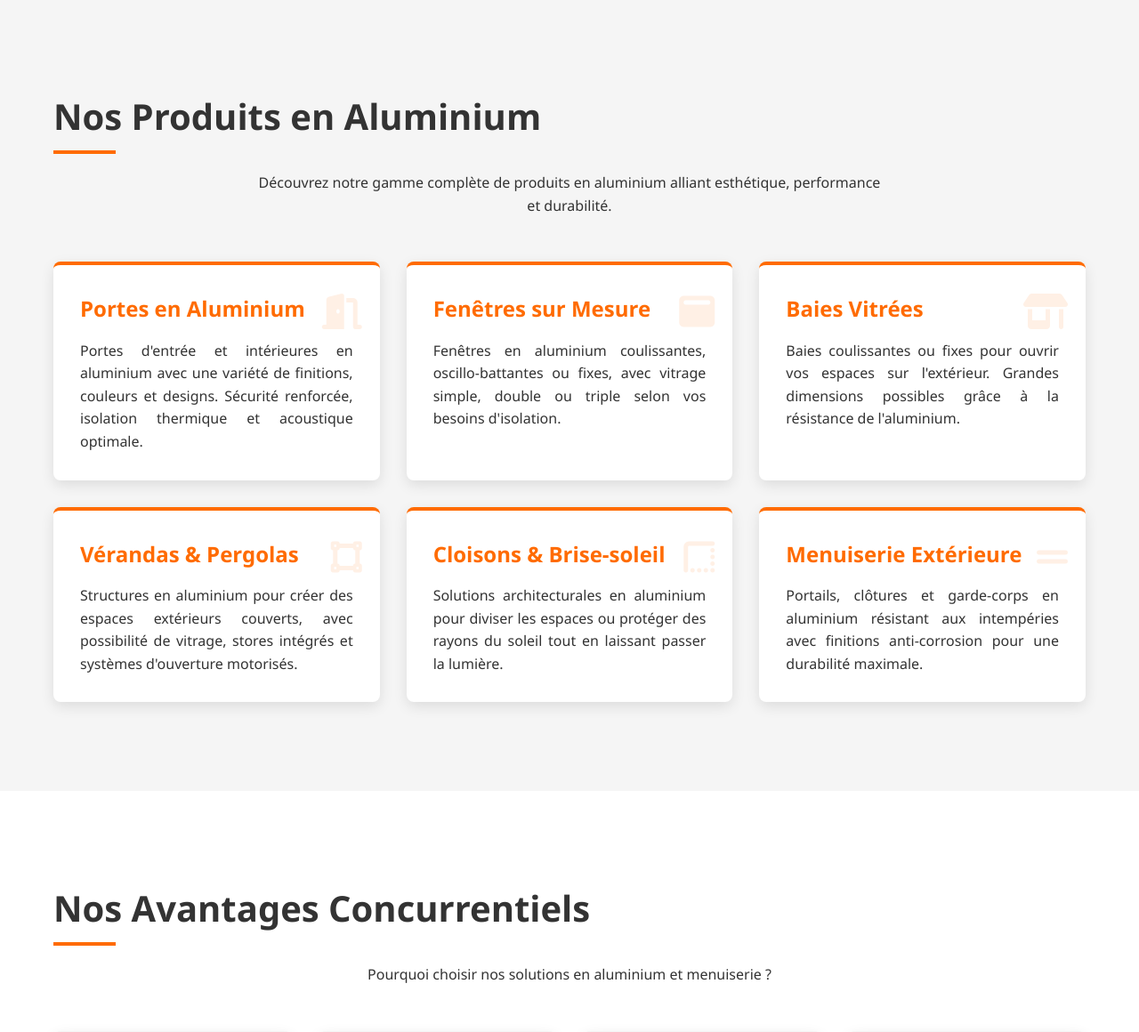
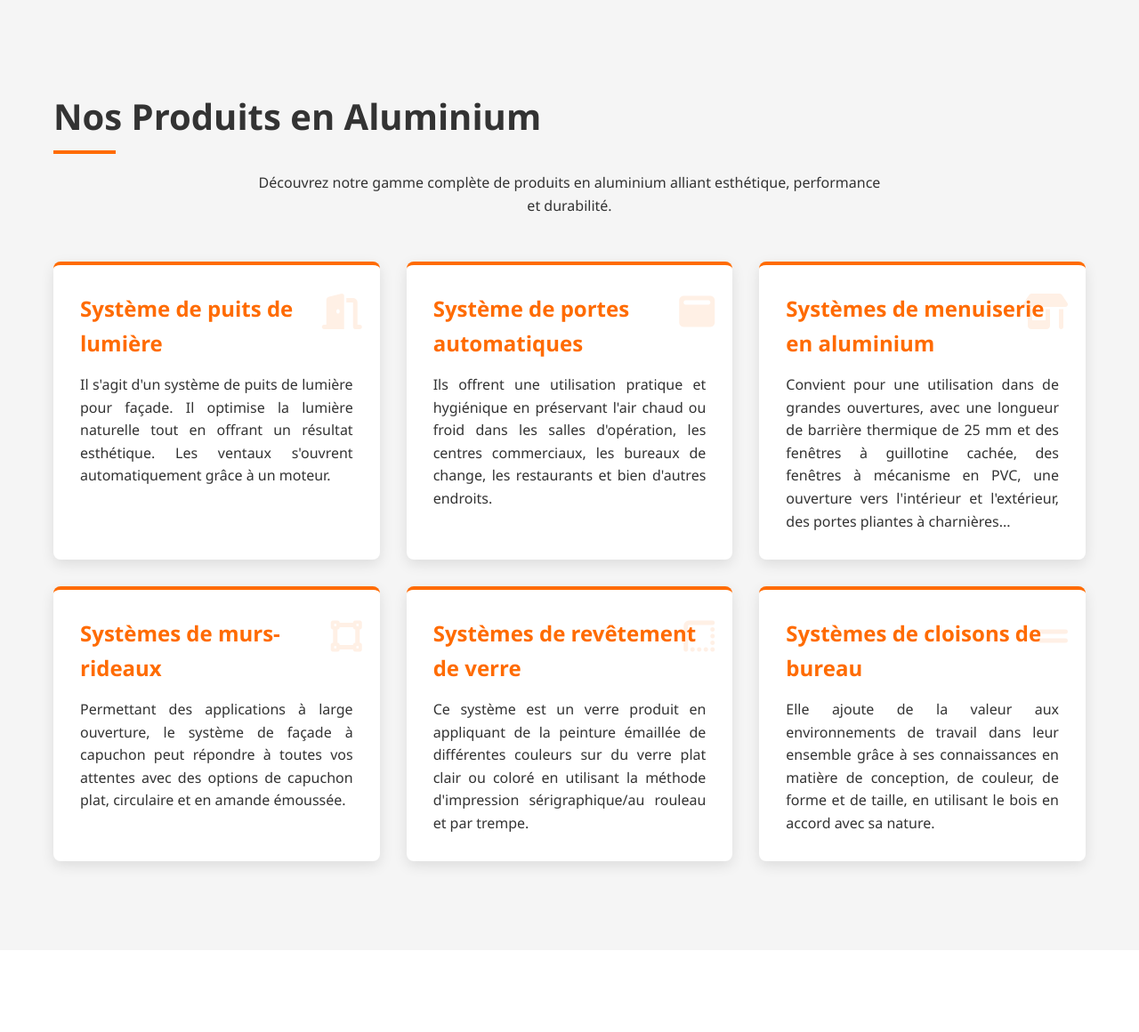
Before and after one commit to kouassikonan57/Digital-Data-Ydia-Construction, a PHP site: page /aluminium-menuiserie.php in a window 1280 px wide. Shown: the part 641-1801 px from the top of the page at 89% size. Run offline with PHP 8.4, Linux system fonts and the light colour scheme.

Commit message:
Finalisations

```diff
--- a/aluminium-menuiserie.php
+++ b/aluminium-menuiserie.php
@@ -863,48 +863,48 @@ $light_color = "#F5F5F5";
           <div class="produit-icon">
             <i class="fas fa-door-open"></i>
           </div>
-          <h3>Portes en Aluminium</h3>
-          <p>Portes d'entrée et intérieures en aluminium avec une variété de finitions, couleurs et designs. Sécurité renforcée, isolation thermique et acoustique optimale.</p>
+          <h3>Système de puits de lumière</h3>
+          <p>Il s'agit d'un système de puits de lumière pour façade. Il optimise la lumière naturelle tout en offrant un résultat esthétique. Les ventaux s'ouvrent automatiquement grâce à un moteur.</p>
         </div>
 
         <div class="produit-card">
           <div class="produit-icon">
             <i class="fas fa-window-maximize"></i>
           </div>
-          <h3>Fenêtres sur Mesure</h3>
-          <p>Fenêtres en aluminium coulissantes, oscillo-battantes ou fixes, avec vitrage simple, double ou triple selon vos besoins d'isolation.</p>
+          <h3>Système de portes automatiques</h3>
+          <p>Ils offrent une utilisation pratique et hygiénique en préservant l'air chaud ou froid dans les salles d'opération, les centres commerciaux, les bureaux de change, les restaurants et bien d'autres endroits.</p>
         </div>
 
         <div class="produit-card">
           <div class="produit-icon">
             <i class="fas fa-store-alt"></i>
           </div>
-          <h3>Baies Vitrées</h3>
-          <p>Baies coulissantes ou fixes pour ouvrir vos espaces sur l'extérieur. Grandes dimensions possibles grâce à la résistance de l'aluminium.</p>
+          <h3>Systèmes de menuiserie en aluminium</h3>
+          <p>Convient pour une utilisation dans de grandes ouvertures, avec une longueur de barrière thermique de 25 mm et des fenêtres à guillotine cachée, des fenêtres à mécanisme en PVC, une ouverture vers l'intérieur et l'extérieur, des portes pliantes à charnières...</p>
         </div>
 
         <div class="produit-card">
           <div class="produit-icon">
             <i class="fas fa-vector-square"></i>
           </div>
-          <h3>Vérandas & Pergolas</h3>
-          <p>Structures en aluminium pour créer des espaces extérieurs couverts, avec possibilité de vitrage, stores intégrés et systèmes d'ouverture motorisés.</p>
+          <h3>Systèmes de murs-rideaux</h3>
+          <p>Permettant des applications à large ouverture, le système de façade à capuchon peut répondre à toutes vos attentes avec des options de capuchon plat, circulaire et en amande émoussée.</p>
         </div>
 
         <div class="produit-card">
           <div class="produit-icon">
             <i class="fas fa-border-style"></i>
           </div>
-          <h3>Cloisons & Brise-soleil</h3>
-          <p>Solutions architecturales en aluminium pour diviser les espaces ou protéger des rayons du soleil tout en laissant passer la lumière.</p>
+          <h3>Systèmes de revêtement de verre</h3>
+          <p>Ce système est un verre produit en appliquant de la peinture émaillée de différentes couleurs sur du verre plat clair ou coloré en utilisant la méthode d'impression sérigraphique/au rouleau et par trempe.</p>
         </div>
 
         <div class="produit-card">
           <div class="produit-icon">
             <i class="fas fa-grip-lines"></i>
           </div>
-          <h3>Menuiserie Extérieure</h3>
-          <p>Portails, clôtures et garde-corps en aluminium résistant aux intempéries avec finitions anti-corrosion pour une durabilité maximale.</p>
+          <h3>Systèmes de cloisons de bureau</h3>
+          <p>Elle ajoute de la valeur aux environnements de travail dans leur ensemble grâce à ses connaissances en matière de conception, de couleur, de forme et de taille, en utilisant le bois en accord avec sa nature.</p>
         </div>
       </div>
     </div>
```
